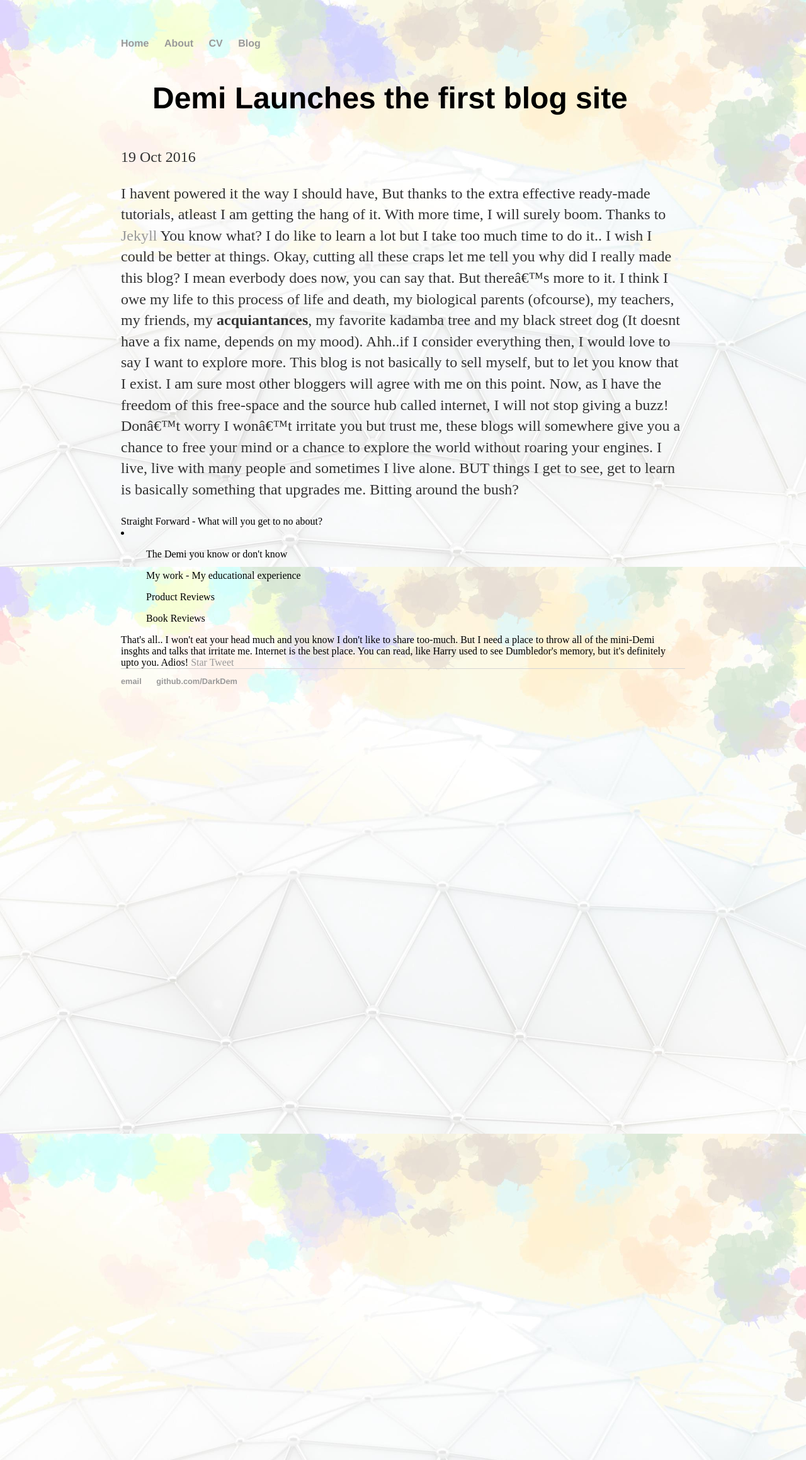
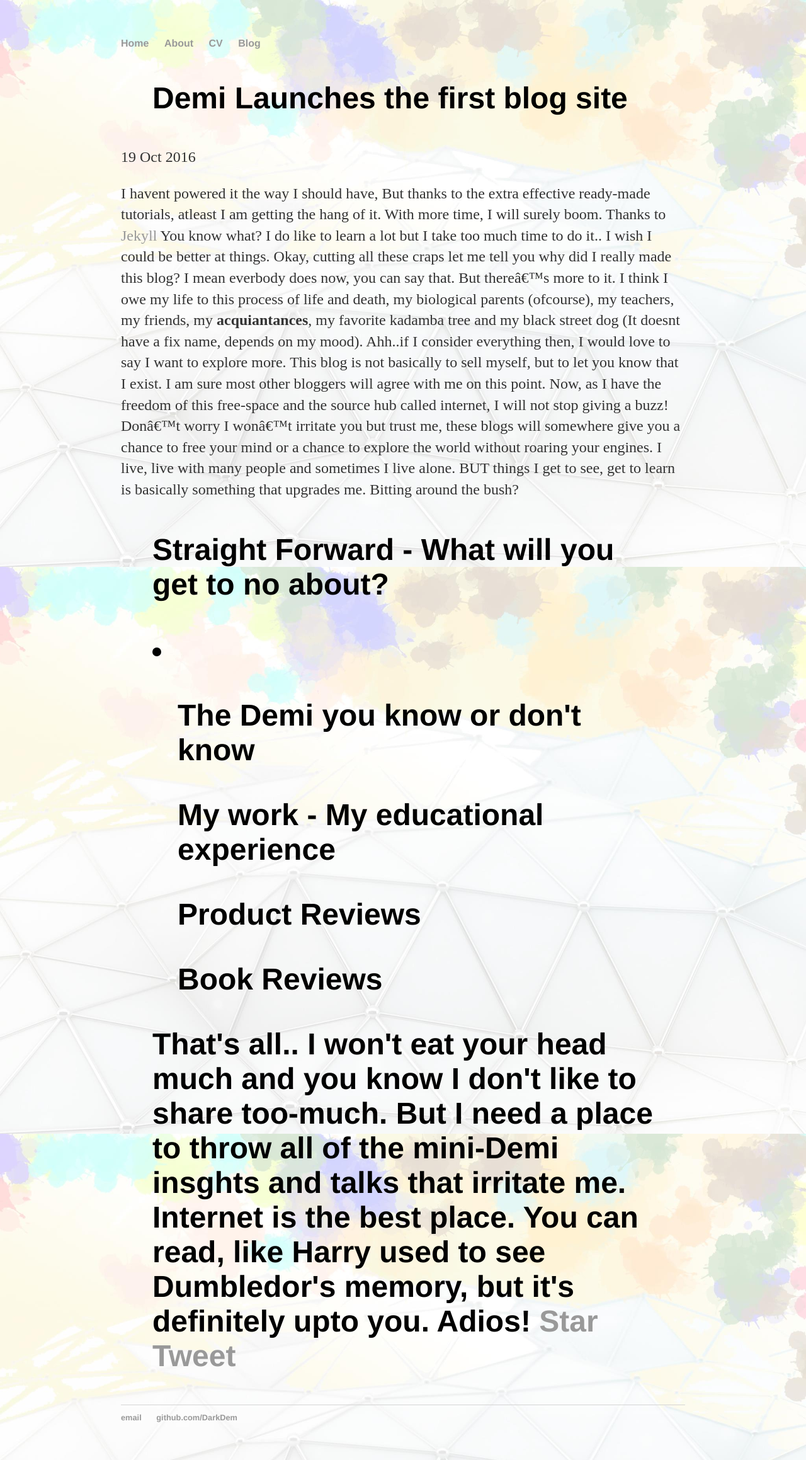
Before and after one commit to DarkDem/DarkDem.github.io, a Jekyll site: the page built from _posts/2016-10-19-demi's-site-launched.md, in a window 1280 px wide. Shown: the whole page at 63% size. Built offline with Jekyll 4.4.1, drawn with Linux system fonts in a browser that asks for light colours; comment, search, counter and statistics services are not loaded.

```diff
--- a/_posts/2016-10-19-demi's-site-launched.md
+++ b/_posts/2016-10-19-demi's-site-launched.md
@@ -10,12 +10,11 @@ I havent powered it the way I should have, But thanks to the extra effective rea
 You know what? I do like to learn a lot but I take too much time to do it.. I wish I could be better at things.
 Okay, cutting all these craps let me tell you why did I really made this blog? I mean everbody does now, you can say that. But there's more to it. I think I owe my life to this process of life and death, my biological parents (ofcourse), my teachers, my friends, my <b>acquiantances</b>, my favorite kadamba tree and my black street dog (It doesnt have a fix name, depends on my mood). Ahh..if I consider everything then, I would love to say I want to explore more. This blog is not basically to sell myself, but to let you know that I exist. I am sure most other bloggers will agree with me on this point. Now, as I have the freedom of this free-space and the source hub called internet, I will not stop giving a buzz! Don't worry I won't irritate you but trust me, these blogs will somewhere give you a chance to free your mind or a chance to explore the world without roaring your engines. I live, live with many people and sometimes I live alone. BUT things I get to see, get to learn is basically something that upgrades me. Bitting around the bush?
 
-<h>Straight Forward - What will you get to no about?<h>
+<h1>Straight Forward - What will you get to no about?<h1>
 <li><ul> The Demi you know or don't know </ul>
 <ul> My work - My educational experience </ul>
 <ul> Product Reviews </ul>
-<ul> Book Reviews </ul>
-</li>
+<ul> Book Reviews </ul></li>
 
 That's all.. I won't eat your head much and you know I don't like to share too-much. But I need a place to throw all of the mini-Demi insghts and talks that irritate me. Internet is the best place. You can read, like Harry used to see Dumbledor's memory, but it's definitely upto you. Adios!
 
```
